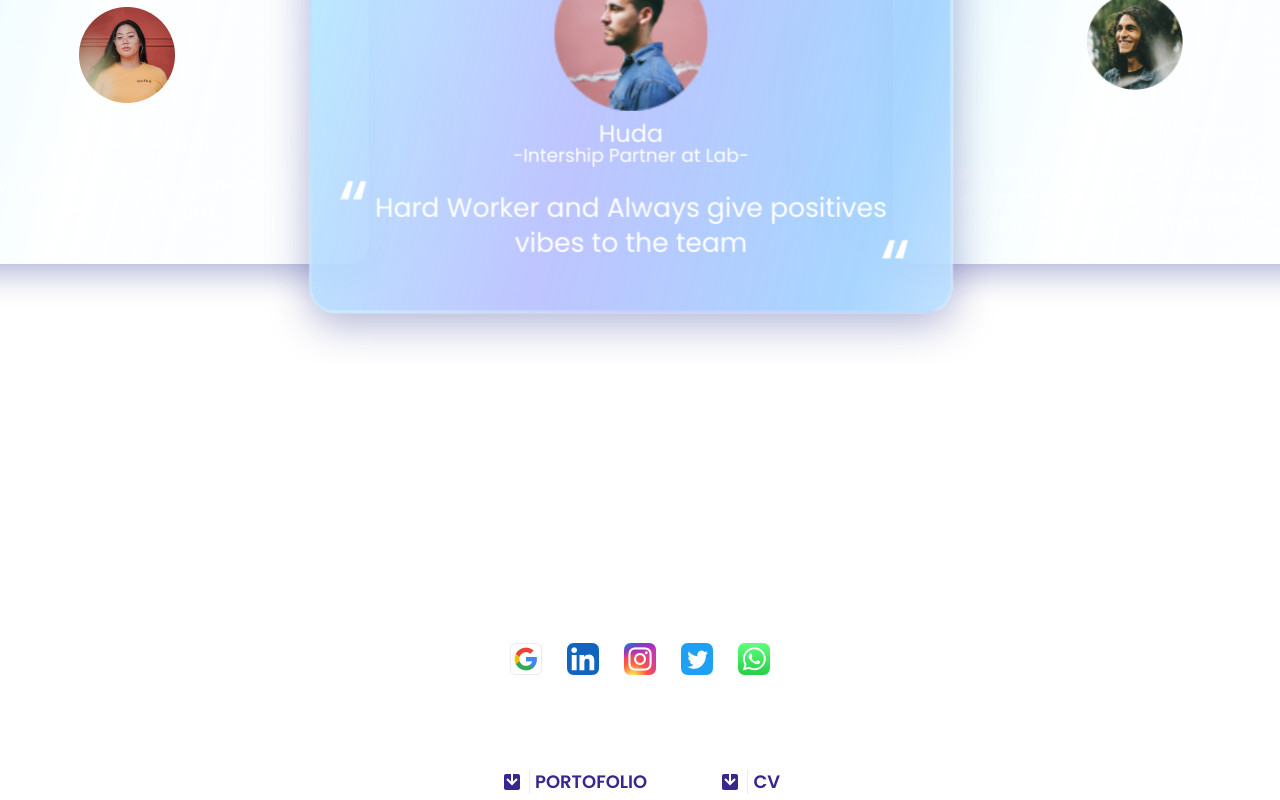
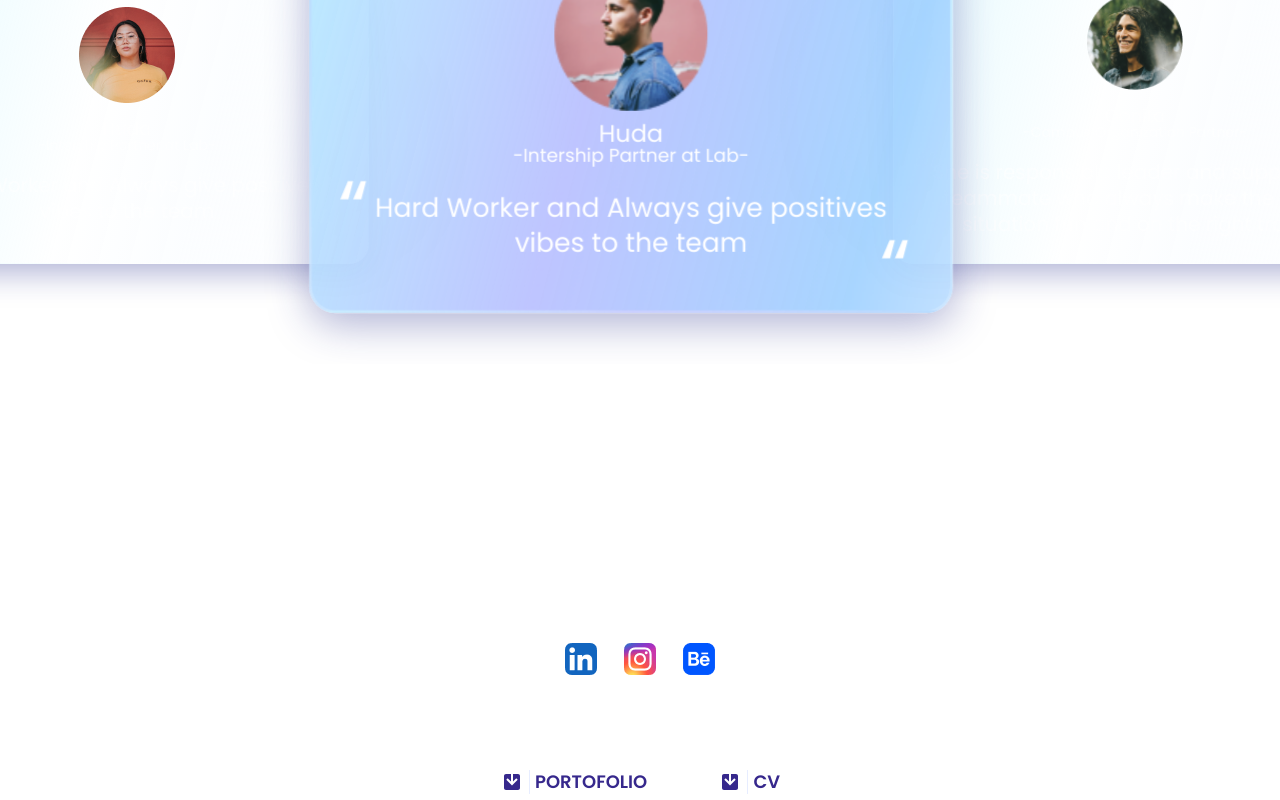
Before and after one commit to SedanaYoga/dewayu-porto, a Next.js app: page / in a window 1280 px wide. Shown: the part 3193-3993 px from the top of the page. Built offline with nearby package versions, Linux system fonts and the light colour scheme.

Commit message:
Removed twitter, whatsapp, google in footer

```diff
--- a/components/Footer.tsx
+++ b/components/Footer.tsx
@@ -7,15 +7,7 @@ const Footer = () => {
     <FooterStyled>
       <p>Reach Me</p>
       <div className='reach-sosmed'>
-        <a href='/google.com'>
-          <Image
-            src='/sosmed-footer/google.png'
-            width='32'
-            height='32'
-            alt='google'
-          />
-        </a>
-        <a href='/linkedin.com'>
+        <a href='https://www.linkedin.com/in/dewaayuindahwistasari/'>
           <Image
             src='/sosmed-footer/linkedin.png'
             width='32'
@@ -23,19 +15,16 @@ const Footer = () => {
             alt='linkedin'
           />
         </a>
-        <a href='/instagram.com'>
+        <a href='https://www.instagram.com/dewayudewayu/'>
           <Image src='/sosmed-footer/ig.png' width='32' height='32' alt='ig' />
         </a>
-        <a href='/twitter.com'>
+        <a href='https://www.behance.net/dewaaiwss/'>
           <Image
-            src='/sosmed-footer/twitter.png'
+            src='/sosmed-footer/behance.png'
             width='32'
             height='32'
-            alt='twitter'
+            alt='wa'
           />
-        </a>
-        <a href='/whatsapp.com'>
-          <Image src='/sosmed-footer/wa.png' width='32' height='32' alt='wa' />
         </a>
       </div>
       <div className='download-container'>
@@ -75,10 +64,13 @@ export const FooterStyled = styled.div`
   color: white;
   .reach-sosmed {
     margin-top: 24px;
-    width: 260px;
+    width: 150px;
     display: flex;
     justify-content: space-between;
     align-items: center;
+    a {
+      border-radius: 10px;
+    }
   }
   .download-container {
     margin-top: 30px;
@@ -106,6 +98,7 @@ export const FooterStyled = styled.div`
         width: auto;
         height: 37px;
         background: white;
+        cursor: pointer;
         p {
           padding-left: 5px;
         }
```
Also changed, not shown: public/sosmed-footer/behance.png (added).
